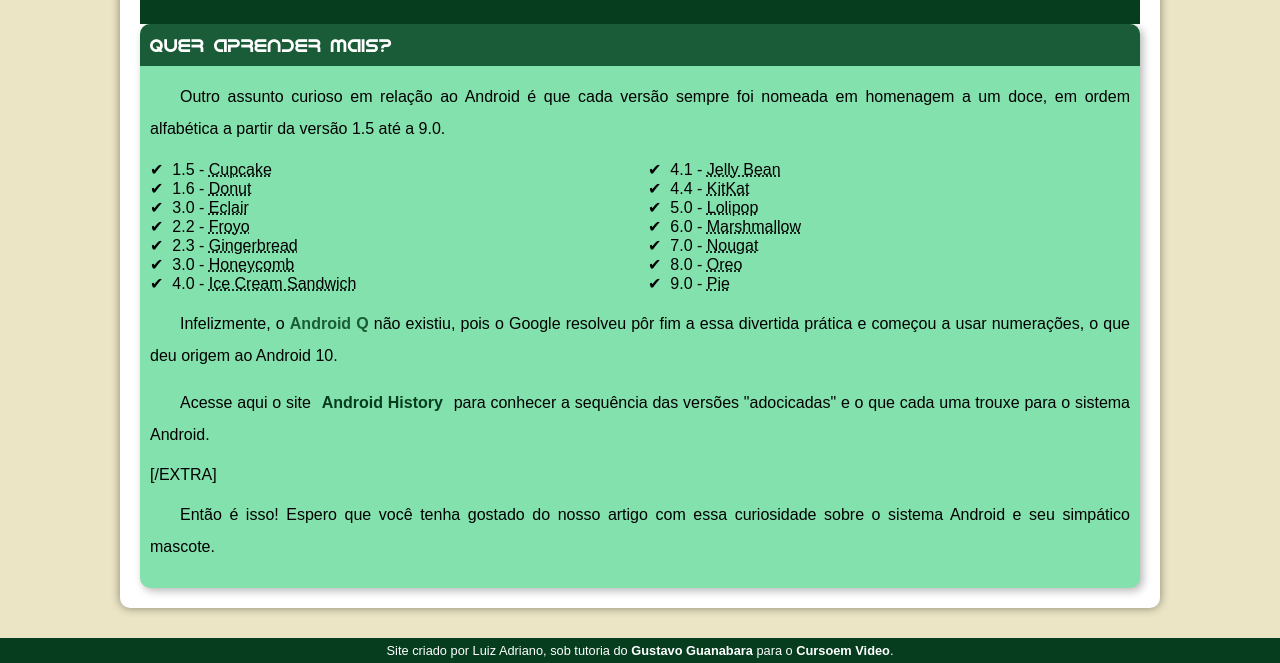
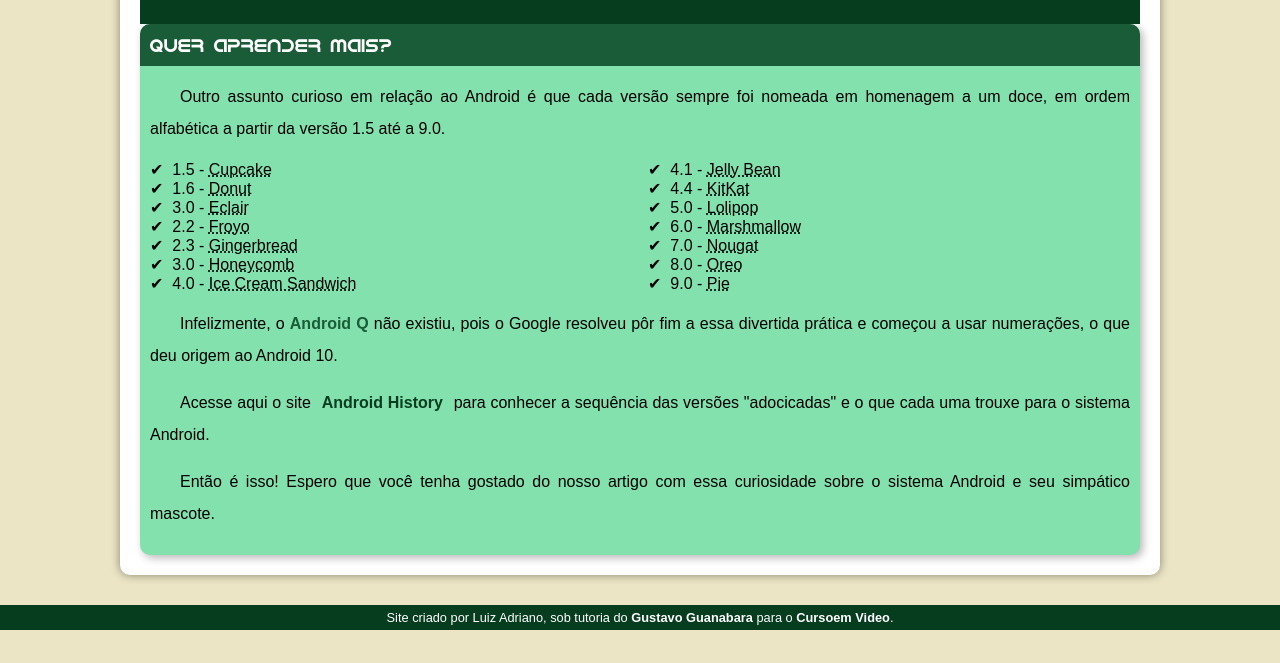
Before and after one commit to luiz-D-silva/historia-dos-androids, a plain HTML site: page index.html in a window 1280 px wide. Shown: the part 2348-3011 px from the top of the page. After the commit the page ends 2978 px from the top, so only its background shows below. Drawn offline with Linux system fonts and the light colour scheme.

Commit message:
Update index.html

```diff
--- a/index.html
+++ b/index.html
@@ -141,7 +141,6 @@
                         target="_blank">Android History</a> para conhecer a sequência das versões "adocicadas" e o
                     que cada uma trouxe para o sistema Android.
                 </p>
-                [/EXTRA]
                 <p>
                     Então é isso! Espero que você tenha gostado do nosso artigo com essa curiosidade sobre o
                     sistema Android e seu simpático mascote.
```
